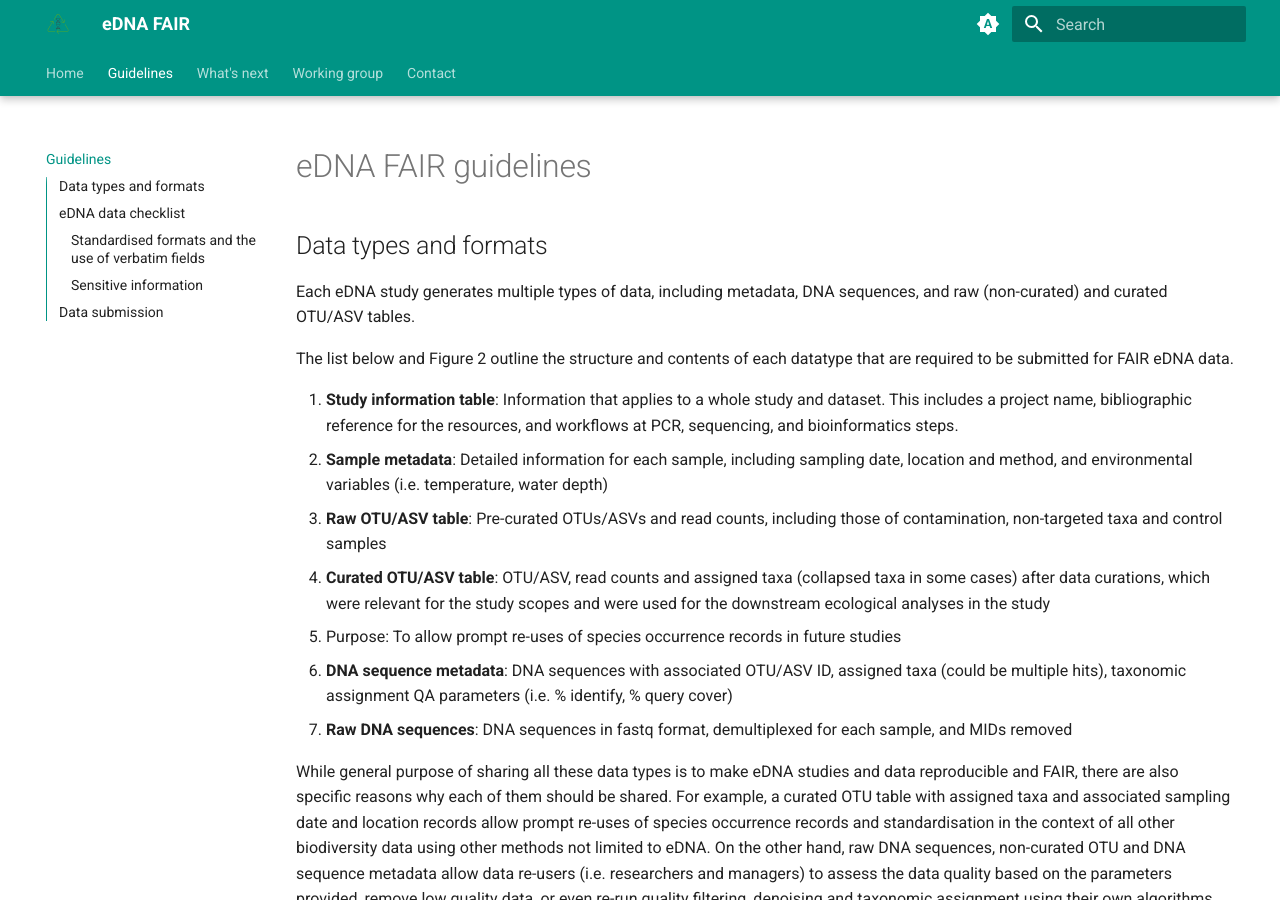
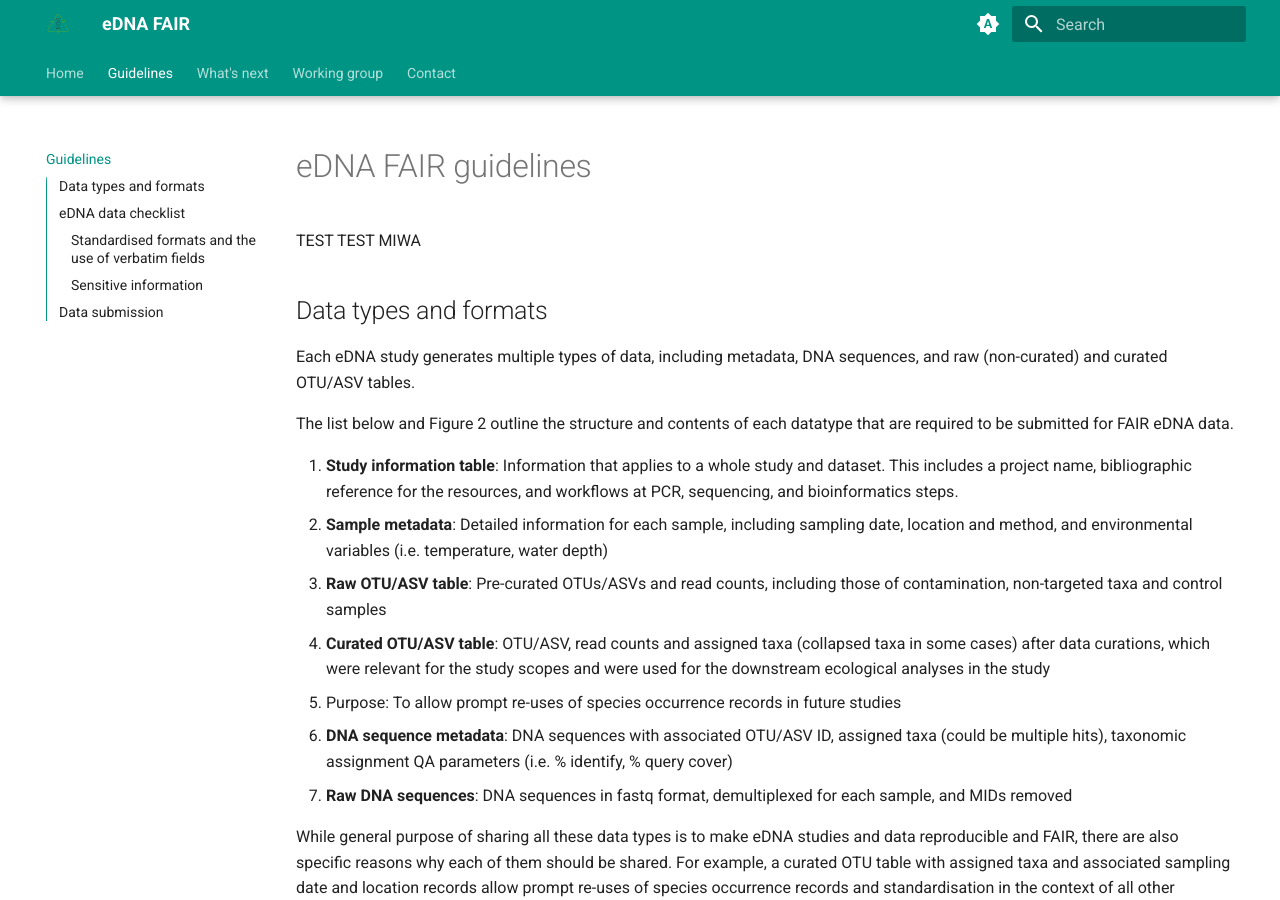
Before and after one commit to FAIR-eDNA/FAIR-eDNA.github.io, an MkDocs documentation site: the page built from docs/guidelines.md, in a window 1280 px wide and 900 px high. Built offline with MkDocs 1.6.1 and Material for MkDocs 9.7.7, drawn with Linux system fonts in a browser that asks for light colours.

Commit message:
Update guidelines.md

```diff
--- a/docs/guidelines.md
+++ b/docs/guidelines.md
@@ -1,6 +1,6 @@
 # eDNA FAIR guidelines
 
-
+TEST TEST MIWA
 ## Data types and formats
 Each eDNA study generates multiple types of data, including metadata, DNA sequences, and raw (non-curated) and curated OTU/ASV tables.
 
```
